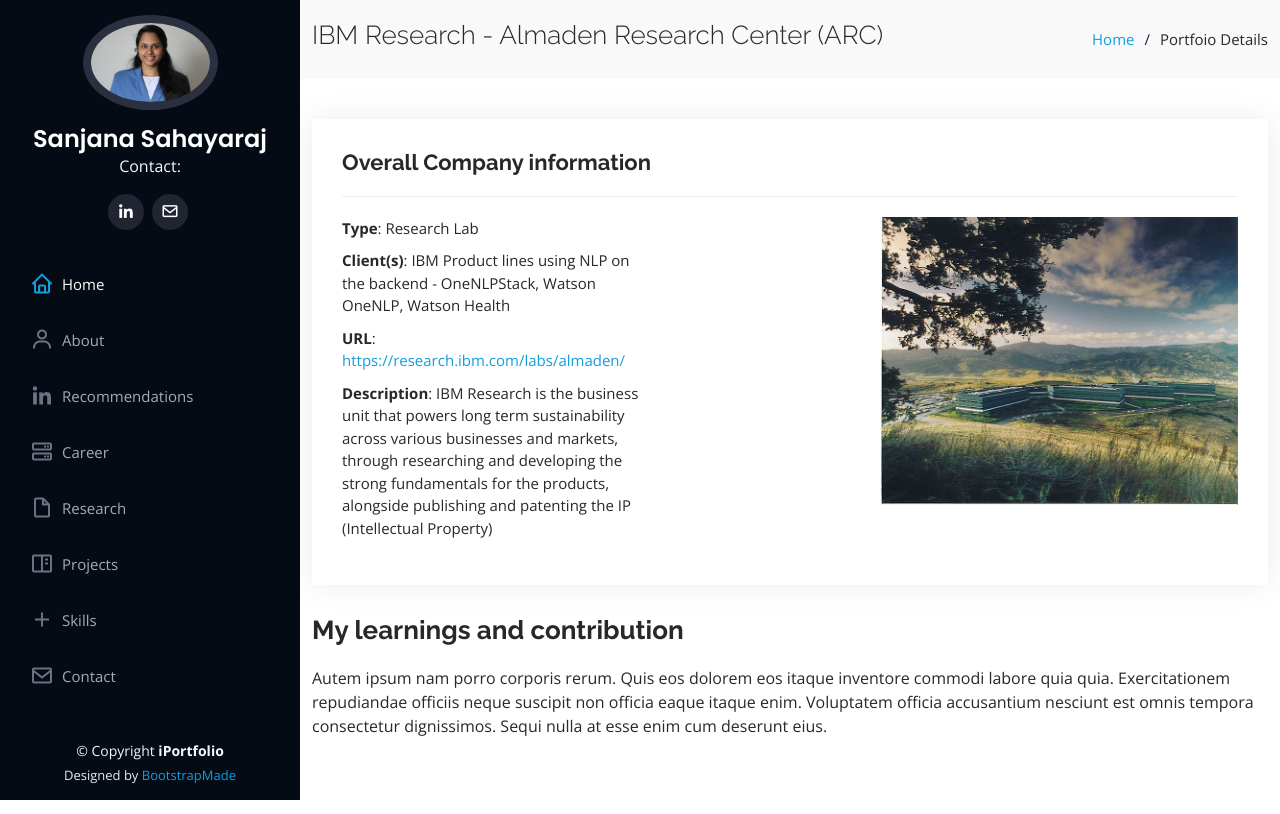
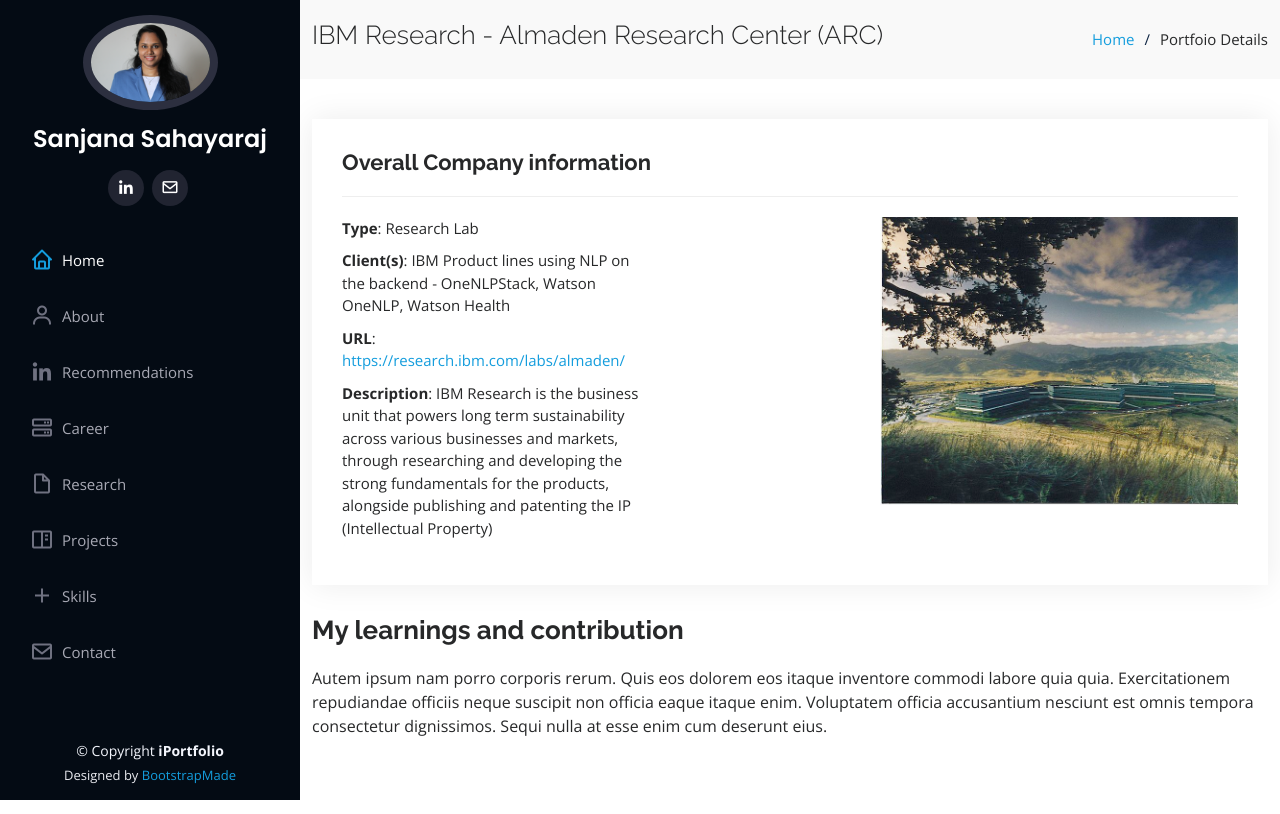
Before and after one commit to SanjanaSahayaraj/portfolio, a plain HTML site: page arc-details.html in a window 1280 px wide. Drawn offline with nearby package versions, Linux system fonts and the light colour scheme.

Commit message:
minor update

```diff
--- a/arc-details.html
+++ b/arc-details.html
@@ -48,7 +48,7 @@
         <img src="assets/img/portfolio-dp.JPG" alt="" class="img-fluid rounded-circle" style="width: 50%;">
         <!-- <img src="assets/img/portfolio-dp.JPG" alt="" class="rounded-circle" height="115" width="100"> -->
         <h1 class="text-light"><a href="index.html">Sanjana Sahayaraj</a></h1>
-        <p class="text-light text-center">Contact:</a></p>
+        <!-- <p class="text-light text-center">Contact:</a></p> -->
         <div class="social-links mt-3 text-center">
           <a href="https://www.linkedin.com/in/sanjana-sahayaraj/" target="_blank" class="linkedin"><i class="bx bxl-linkedin"></i></a>
           <!-- <a href="https://twitter.com/Sanjana_1" target="_blank" class="twitter"><i class="bx bxl-twitter"></i></a> -->
```
Also changed, not shown: fi-details.html (+1 -1 lines), index.html (+1 -1 lines), kyndryl-details.html (+1 -1 lines).
